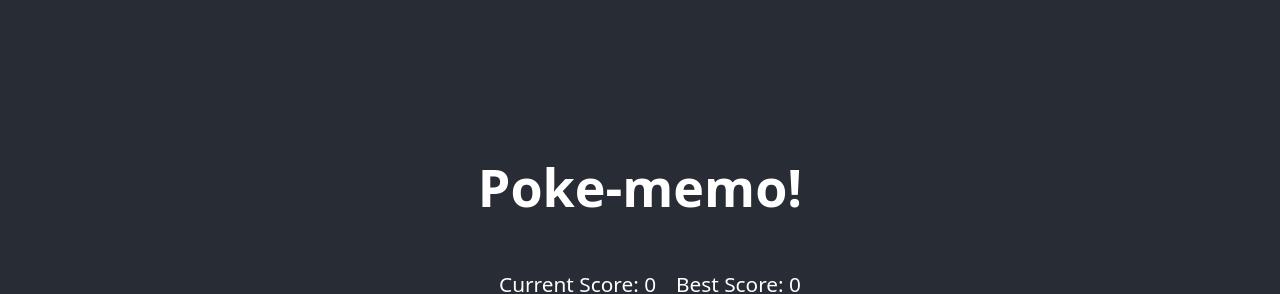
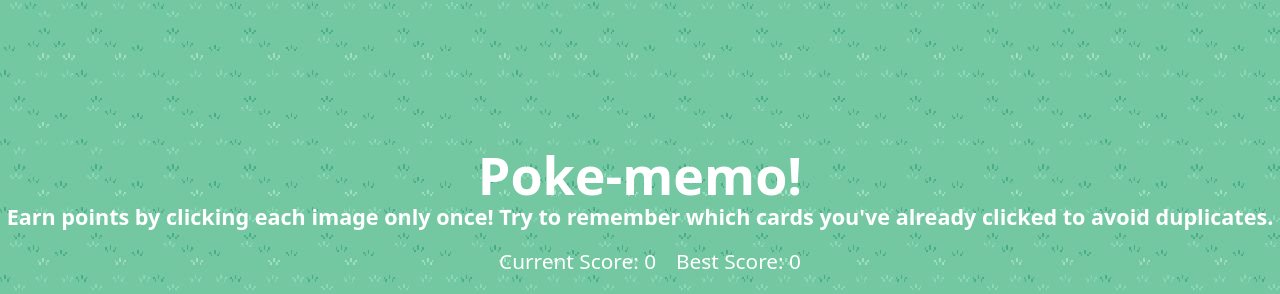
Before and after one commit to joviscab/poke-memo, a React (Vite) app: page / in a window 1280 px wide. Shown: the top 294 px of the page. Built offline with nearby package versions, Linux system fonts and the light colour scheme; no server answers.

Commit message:
add grass background image

```diff
--- a/src/components/App.jsx
+++ b/src/components/App.jsx
@@ -20,7 +20,11 @@
   return (
     <div className="App">
       <header className="App-header">
-        <h1>Poke-memo!</h1>
+        <h1 className="app-title">Poke-memo!</h1>
+        <h5 className="app-sub-title">
+          Earn points by clicking each image only once! Try to remember which
+          cards you've already clicked to avoid duplicates.
+        </h5>
         <div className="scoreboard">
           <p className="current-score">Current Score: {score}</p>
           <p className="best-score">Best Score: {bestScore}</p>
--- a/src/styles/App.css
+++ b/src/styles/App.css
@@ -6,6 +6,7 @@
 
 .App-header {
   background-color: #282c34;
+  background-image: url(../img/grass.jpg);
   min-height: 100vh;
   display: flex;
   flex-direction: column;
@@ -86,3 +87,11 @@
   font-size: 0.8em;
   margin-left: 20px;
 }
+
+.app-title {
+  margin: 0;
+}
+
+.app-sub-title {
+  margin: 0;
+}
```
Also changed, not shown: src/img/grass.jpg (added).
